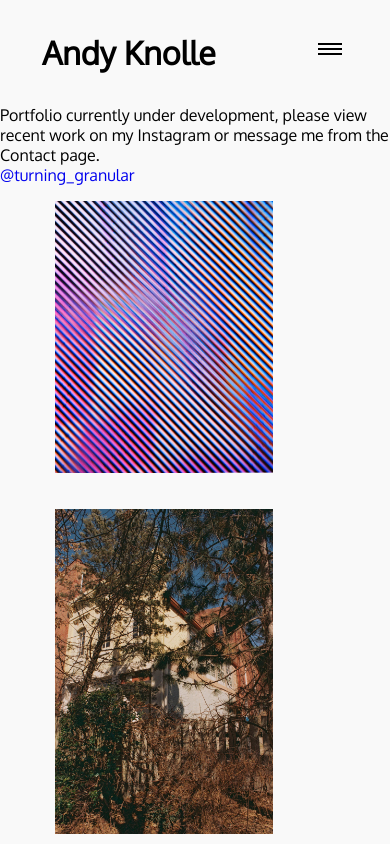
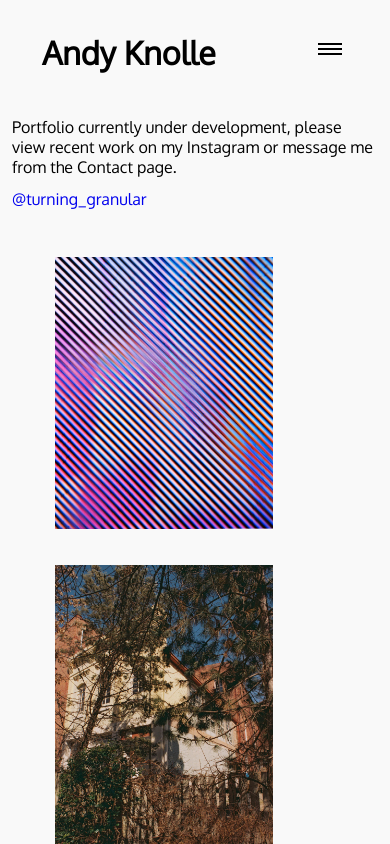
Before and after one commit to louieknolle/Andy_Art_React, a React (Create React App) app: page / in a window 390 px wide. Shown: the top 844 px of the page. Built offline with nearby package versions, Linux system fonts and the light colour scheme.

Commit message:
add padding to under construction and top margin content small screen

```diff
--- a/src/components/SharedLayout.js
+++ b/src/components/SharedLayout.js
@@ -5,6 +5,7 @@ import NavBar from "./NavBar";
 
 const mystyle = {
   alignSelf: "center",
+  padding: ".75rem",
 };
 
 const SharedLayout = () => {
@@ -22,6 +23,7 @@ const SharedLayout = () => {
             href="https://www.instagram.com/turning_granular/?hl=en"
             target="_blank"
             rel="noreferrer"
+            style={{ padding: ".75rem" }}
           >
             <i className="fa-brands fa-instagram"></i> @turning_granular
           </a>
--- a/src/index.css
+++ b/src/index.css
@@ -104,6 +104,7 @@ ul {
 .side-menu:checked ~ nav {
   max-height: 100%;
 }
+
 .side-menu:checked ~ .hamb .hamb-line {
   background: transparent;
 }
@@ -130,6 +131,7 @@ ul {
   margin: auto;
   justify-content: center;
   align-items: center;
+  margin-top: 2rem;
 }
 
 .caption {
```
